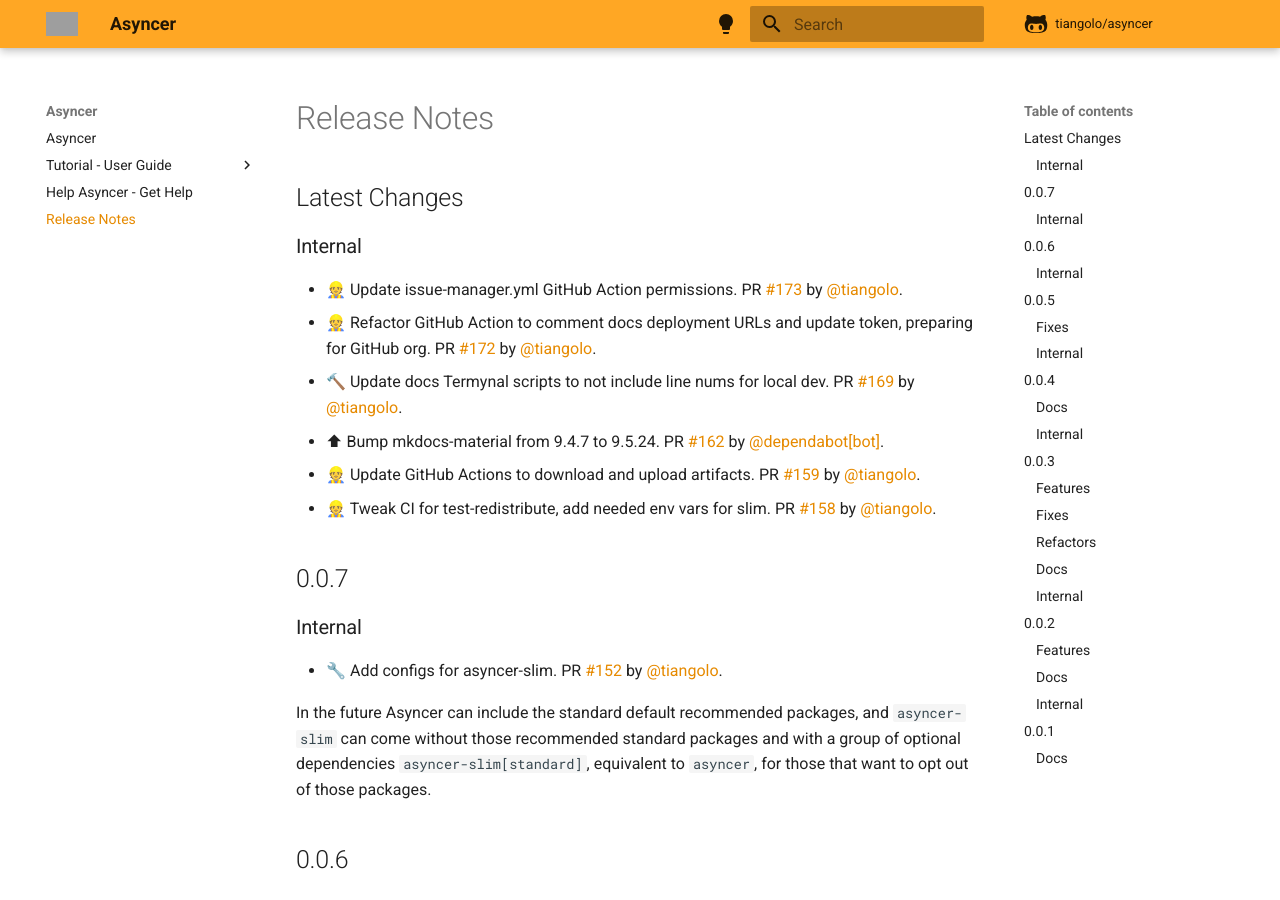
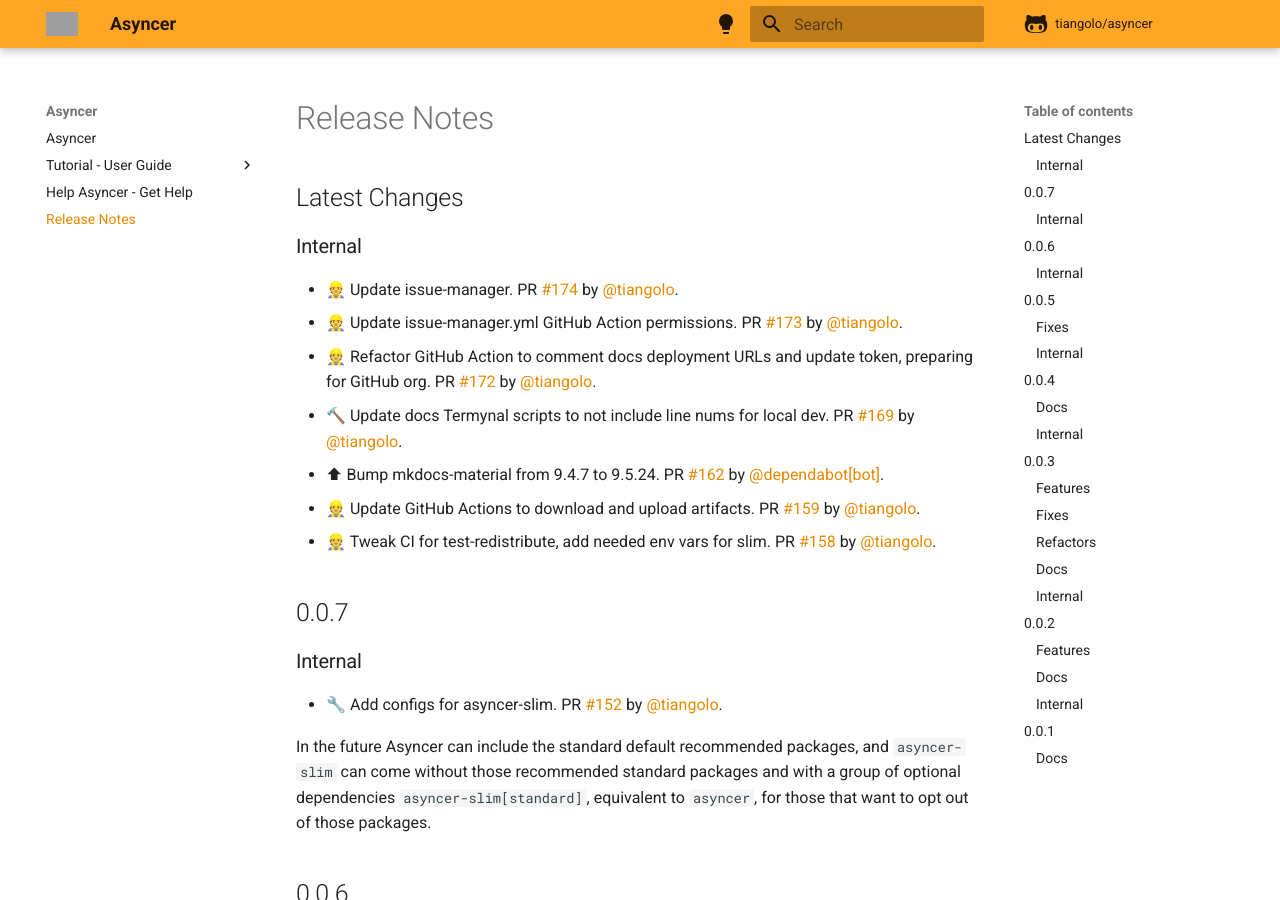
Before and after one commit to fastapi/asyncer, an MkDocs documentation site: the page built from docs/release-notes.md, in a window 1280 px wide and 900 px high. Built offline with MkDocs 1.6.1 and Material for MkDocs 9.7.7, drawn with Linux system fonts in a browser that asks for light colours; comment, search, counter and statistics services are not loaded; grey boxes are pictures that could not be loaded.

Commit message:
📝 Update release notes

```diff
--- a/docs/release-notes.md
+++ b/docs/release-notes.md
@@ -4,6 +4,7 @@
 
 ### Internal
 
+* 👷 Update issue-manager. PR [#174](https://github.com/tiangolo/asyncer/pull/174) by [@tiangolo](https://github.com/tiangolo).
 * 👷 Update issue-manager.yml GitHub Action permissions. PR [#173](https://github.com/tiangolo/asyncer/pull/173) by [@tiangolo](https://github.com/tiangolo).
 * 👷 Refactor GitHub Action to comment docs deployment URLs and update token, preparing for GitHub org. PR [#172](https://github.com/tiangolo/asyncer/pull/172) by [@tiangolo](https://github.com/tiangolo).
 * 🔨 Update docs Termynal scripts to not include line nums for local dev. PR [#169](https://github.com/tiangolo/asyncer/pull/169) by [@tiangolo](https://github.com/tiangolo).
```
